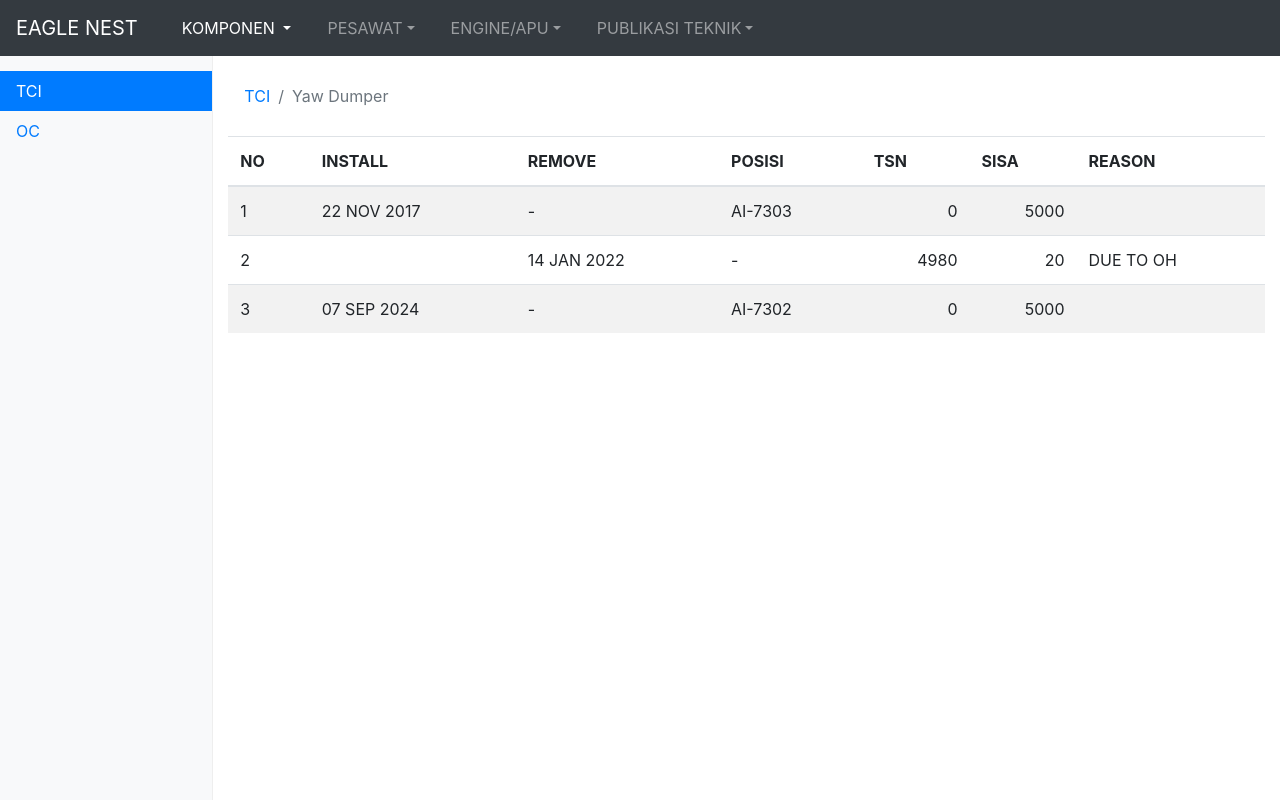
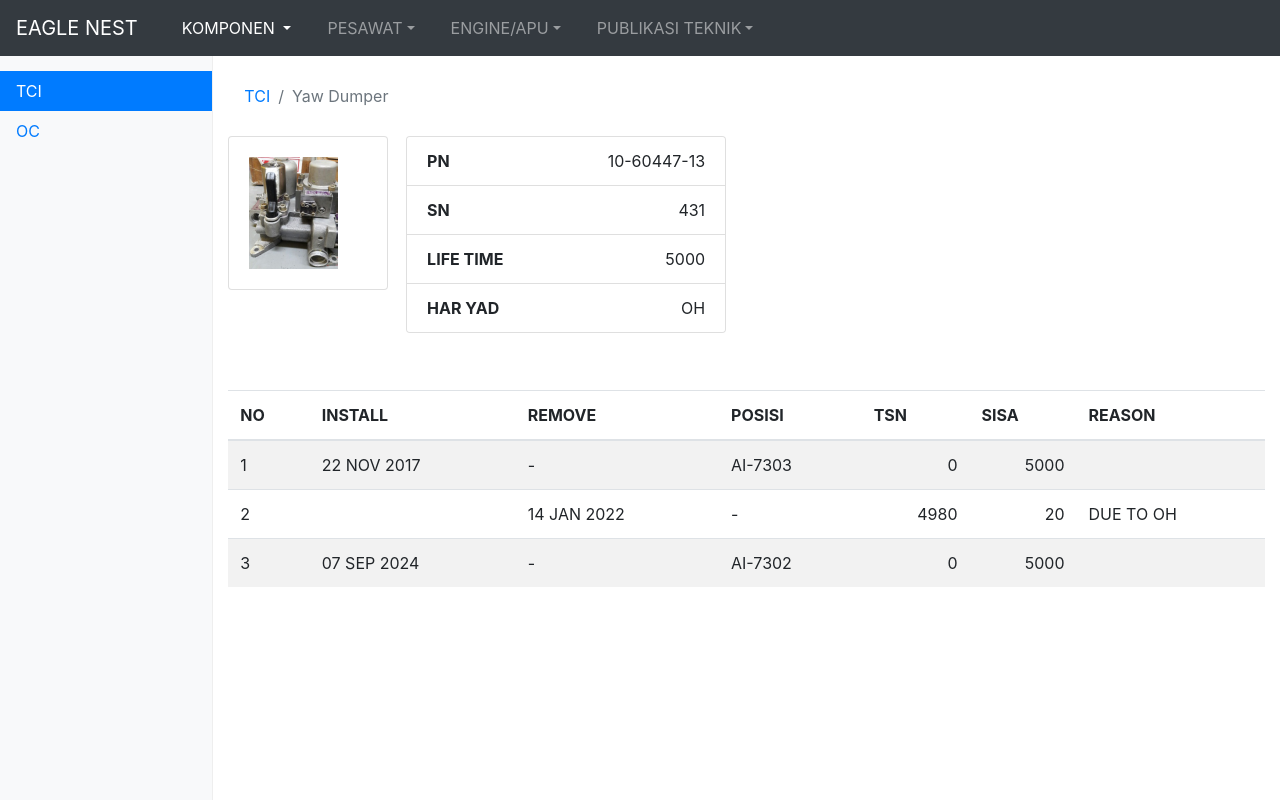
Before and after one commit to ciheul/landing, a Django app: page /eaglenest/component/tci/1/ in a window 1280 px wide. Run offline with Django 3.2, Linux system fonts and the light colour scheme; some libraries are stand-ins or nearby versions.

Commit message:
add picture and descriptions

```diff
--- a/eaglenest/templates/eaglenest/component-tci-list.html
+++ b/eaglenest/templates/eaglenest/component-tci-list.html
@@ -1,4 +1,6 @@
 {% extends 'eaglenest/base.html' %}
+
+{% load static %}
 
 {% block content %}
 <div class="container-fluid">
@@ -32,6 +34,7 @@
               <th>SN</th>
               <th>LIFE TIME</th>
               <th>HAR YAD</th>
+              <th>PICTURE</th>
               <th>STATUS</th>
               <th>ACTION</th>
             </tr>
@@ -44,6 +47,7 @@
               <td style="text-align: right">431</td>
               <td style="text-align: right">5000</td>
               <td>OH</td>
+              <td><img src="{% static '/eaglenest/images/yaw-dumper.png' %}" /></td>
               <td><h5><span class="badge badge-danger">Check Up</span></h5></td>
               <td><a class="btn btn-sm btn-primary" role="button" href="/eaglenest/component/tci/1/">Detail</a></td>
             </tr>
--- a/eaglenest/templates/eaglenest/component-tci.html
+++ b/eaglenest/templates/eaglenest/component-tci.html
@@ -1,4 +1,6 @@
 {% extends 'eaglenest/base.html' %}
+
+{% load static %}
 
 {% block content %}
 <div class="container-fluid">
@@ -22,6 +24,42 @@
           <li class="breadcrumb-item active" aria-current="page">Yaw Dumper</li>
         </ol>
       </nav>
+
+      <div class="row" style="margin-bottom: 50px">
+        <div class="col-md-2">
+          <div class="card" style="width: 10rem; margin-bottom: 50px">
+            <div class="card-body">
+              <p class="card-text">
+                <img src="{% static '/eaglenest/images/yaw-dumper.png' %}" />
+              </p>
+            </div>
+          </div>
+        </div>
+
+        <div class="col-md-3">
+          <div class="card" style="width: 20rem;">
+            <ul class="list-group list-group-flush">
+              <li class="list-group-item">
+                <div class="float-left"><strong>PN</strong></div>
+                <div class="float-right">10-60447-13</div>
+              </li>
+              <li class="list-group-item">
+                <div class="float-left"><strong>SN</strong></div>
+                <div class="float-right">431</div>
+              </li>
+              <li class="list-group-item">
+                <div class="float-left"><strong>LIFE TIME</strong></div>
+                <div class="float-right">5000</div>
+              </li>
+              <li class="list-group-item">
+                <div class="float-left"><strong>HAR YAD</strong></div>
+                <div class="float-right">OH</div>
+              </li>
+            </ul>
+          </div>
+        </div>
+      </div>
+
       <div class="table-responsive">
         <table class="table table-striped">
           <thead>
```
Also changed, not shown: eaglenest/static/eaglenest/images/yaw-dumper.png (added).
